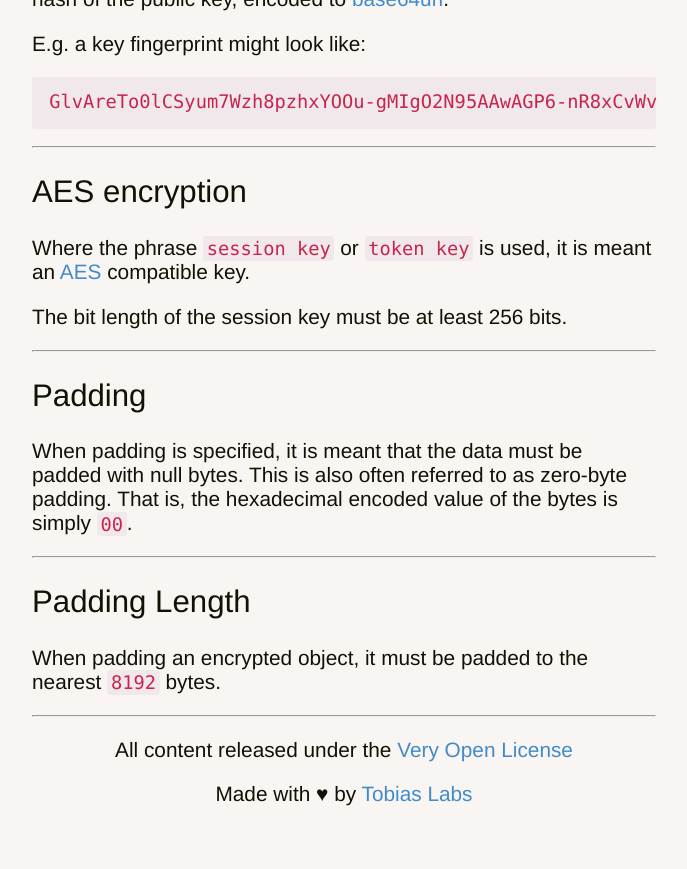
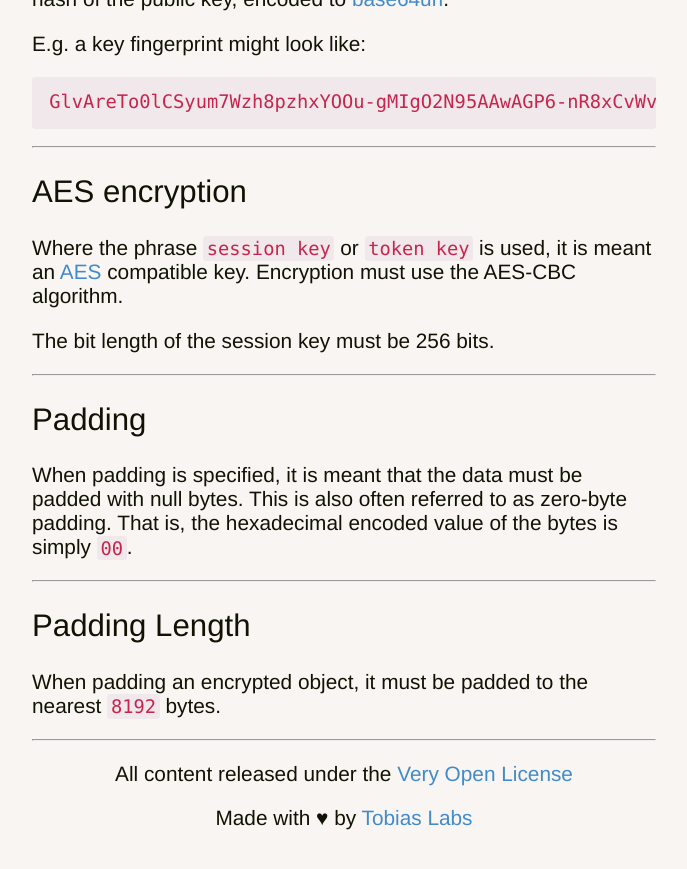
Before and after one commit to sdmp/sdmp.github.io, a Jekyll site: the page built from core/cryptography/index.md, in a window 1280 px wide and 900 px high, scrolled down 1272 px. Shown: the top 869 px of the window, without its empty margins (296-983 px from the left). Built offline with Jekyll 4.4.1, drawn with Linux system fonts in a browser that asks for light colours.

Commit message:
Missed a couple bits needing tidying.

```diff
--- a/core/cryptography/index.md
+++ b/core/cryptography/index.md
@@ -53,9 +53,9 @@ E.g. a key fingerprint might look like:
 ## AES encryption
 
 Where the phrase `session key` or `token key` is used, it is meant
-an [AES][w_aes] compatible key.
+an [AES][w_aes] compatible key. Encryption must use the AES-CBC algorithm.
 
-The bit length of the session key must be at least 256 bits.
+The bit length of the session key must be 256 bits.
 
 ---
 
```
Also changed, not shown: core/signature/index.md (+1 -1 lines), schema/node/index.md (+2 -2 lines).
